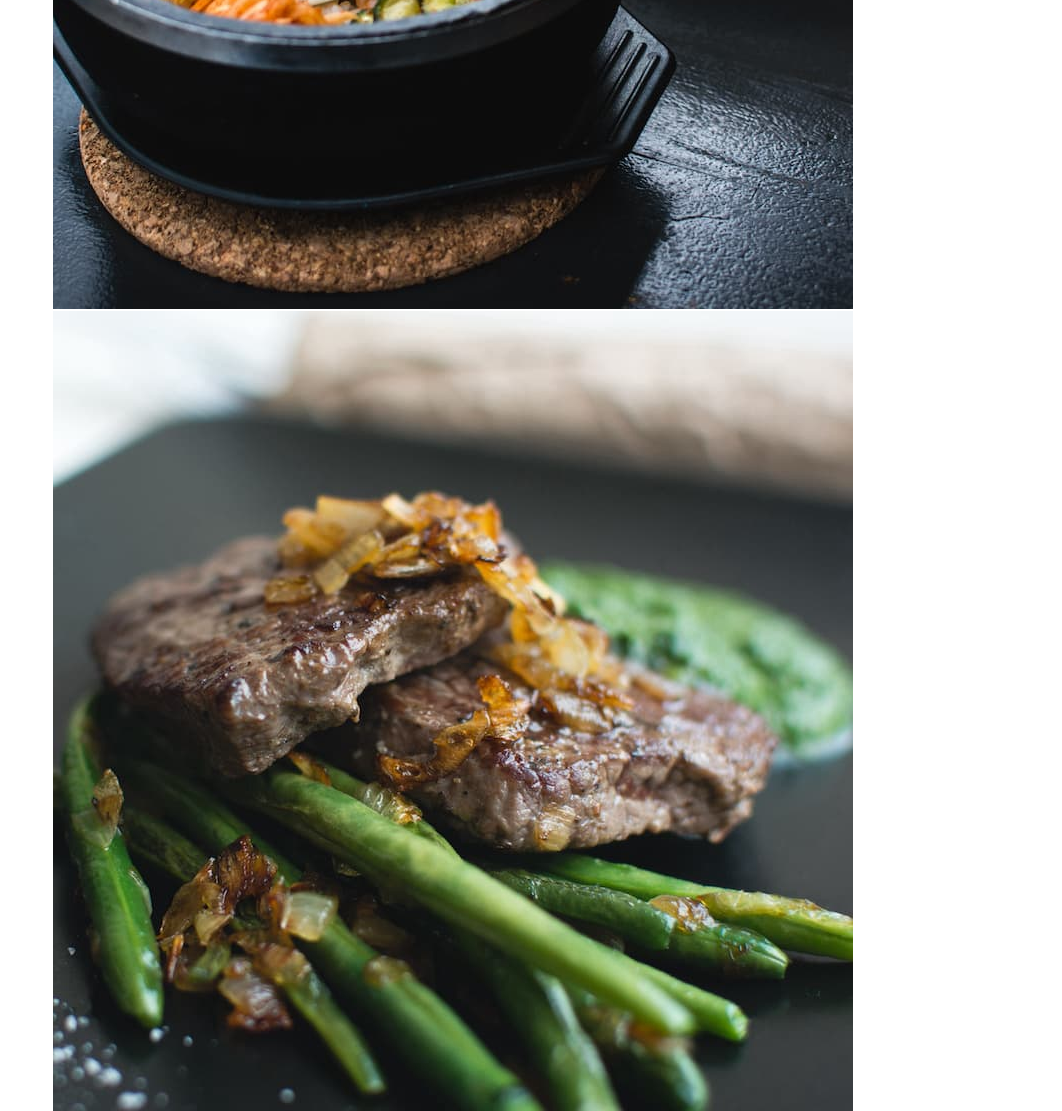
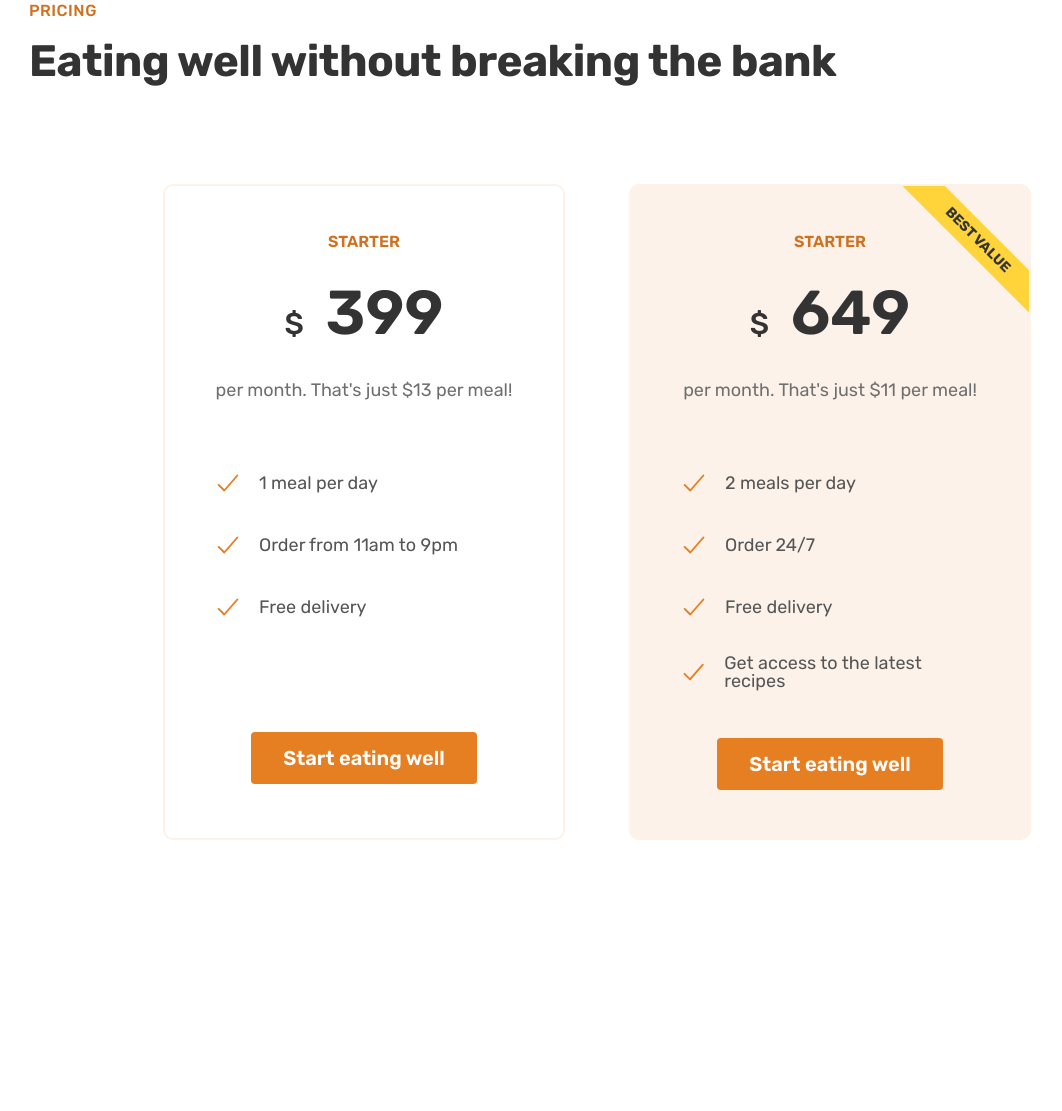
Before and after one commit to Egor228322/WebDev-Omnifood, a plain HTML site: page index.html in a window 1280 px wide. Shown: the part 5038-6149 px from the top of the page, without its empty margins (43-1105 px from the left). After the commit the page ends 5974 px from the top, so only its background shows below. Drawn offline with nearby package versions, Linux system fonts and the light colour scheme.

Commit message:
Pricing Section

```diff
--- a/css/style.css
+++ b/css/style.css
@@ -31,7 +31,7 @@
 
  /* ----------- Header Element -------------- */
 
- header {
+ .header-nav {
    display: flex;
    justify-content: space-between;
    background-color: #fdf2e9;
@@ -197,8 +197,6 @@
   transform: translate(-50%, -50%);
 }
 
-
-
  .step-img-box::before {
   width: 60%;
   padding-bottom: 60%;
@@ -349,7 +347,142 @@
 /* ------- Testimonial Section ------*/
 
 .section-testimonials {
+   padding: 9.6rem 0;
+   display: grid;
+   grid-template-columns: 55fr 45fr;
+   background-color: #fdf2e9;
+}
+
+.testimonials {
+   display: grid;
+   grid-template-columns: 1fr 1fr;
+   grid-template-rows: 1fr 1fr;
+   gap: 4.8rem 8rem;
+}
+
+.testimonials-container {
    padding: 9.6rem;
+}
+
+.testimonial-img {
+   width: 64px;
+   border-radius: 50%;
+   margin-bottom: 1.2rem;
+}
+
+blockquote {
+   font-size: 1.8rem;
+   line-height: 1.8;
+   margin-bottom: 1.6rem;
+}
+
+.testimonial-name {
+   font-size: 1.6rem;
+   color: #6f6f6f;
+}
+
+.gallery {
    display: grid;
-   grid-column: 1fr 1fr;
+   grid-template-columns: repeat(3,1fr);
+   grid-template-rows: repeat(4, 1fr);
+   gap: 1.6rem;
+   padding: 1.6rem;
 }
+
+.gallery-item img {
+   width: 100%;
+   display: block;
+   transition: all 0.3s;
+}
+
+.gallery-item img:hover {
+   transform: scale(1.1);
+}
+
+figure {
+   overflow: hidden;
+}
+
+/* ------------------------------------*/
+
+/* --------  Section Pricing --------- */
+
+.section-pricing {
+   padding: 9.6rem 0;
+}
+
+.pricing-plan {
+   border-radius: 10px;
+   padding: 4.8rem;
+   width: 75%;
+   border: 2px solid #fdf2e9;
+}
+
+.pricing-plan.preferred {
+   background-color: #fdf2e9;
+   position: relative;
+   overflow: hidden;
+}
+
+.pricing-plan.preferred::after {
+   content: "best value";
+   text-transform: uppercase;
+   font-size: 1.4rem;
+   color: #333;
+   font-weight: 700;
+   background-color: #ffd43b;
+   padding: 0.8rem 8rem;
+   position: absolute;
+   right:-18%;
+   top: 6%;
+   transform: rotate(45deg);
+}
+
+.pricing-plan--starter {
+   justify-self: end;
+}
+
+.plan-header {
+   text-align: center;
+   margin-bottom: 4.8rem;
+}
+
+.plan-name {
+   color: #cf711f;
+   font-weight: 600;
+   font-size: 1.6rem;
+   text-transform: uppercase;
+   letter-spacing: 0.75;
+   margin-bottom: 3.2rem;
+}
+
+.plan-price {
+   font-size: 6.2rem;
+   font-weight: 600;
+   color: #333;
+   margin-bottom: 3.2rem;
+}
+
+.plan-text {
+   font-size: 1.8rem;
+   line-height: 1.6;
+   color: #6f6f6f;
+}
+
+.plan-price span {
+   font-size: 3rem;
+   font-weight: 500;
+   margin-right: 0.8rem;
+}
+
+.plan-sign-up {
+   margin-top: 4.8rem;
+   text-align: center;
+}
+
+.list-icon.last {
+   color: white;
+}
+
+
+/* ------------------------------------*/
--- a/index.html
+++ b/index.html
@@ -17,7 +17,7 @@
     <script nomodule src="https://unpkg.com/ionicons@7.1.0/dist/ionicons/ionicons.js"></script>
 </head>
 <body>
-    <header>
+    <header class="header-nav">
             <img src="/img/omnifood-logo.png" alt="Logo" class="logo">
         <nav class="main-nav">
             <ul class="main-nav-list">
@@ -196,33 +196,35 @@
             <a href="#" class="link">See All Recipes &rarr;</a>
         </div>
     </section>
+
     <section class="section-testimonials">
         <div class="testimonials-container">
             <span class="subheading">Testimonials</span>
             <h2 class="heading-secondary">Once yout try it, you can't go back</h2>
-        </div>
+
         <div class="testimonials">
             <figure class="testimonial">
-                <img src="/img/customers/dave.jpg" alt="dave">
+                <img class="testimonial-img" src="/img/customers/dave.jpg" alt="dave">
                 <blockquote>Inexpensive, healthy and great-tasting meals, without even having to order manually! It feels truly magical.</blockquote>
-                <p>- Dave Bryson</p>
+                <p class="testimonial-name">&mdash; Dave Bryson</p>
             </figure>
             <figure class="testimonial">
-                <img src="/img/customers/ben.jpg" alt="ben">
+                <img class="testimonial-img" src="/img/customers/ben.jpg" alt="ben">
                 <blockquote>The AI algorithm is crazy good, it chooses the right meals for me every time. It's amazing not to worry about food anymore!</blockquote>
-                <p>- Ben Handley</p>
+                <p class="testimonial-name">&mdash; Ben Handley</p>
             </figure>
             <figure class="testimonial">
-                <img src="/img/customers/steve.jpg" alt="steve">
+                <img class="testimonial-img" src="/img/customers/steve.jpg" alt="steve">
                 <blockquote>Omnifood is a life saver! I just started a company, so there's no time for cooking. I couldn't live without my daily meals now!</blockquote>
-                <p>- Steve Miller</p>
+                <p class="testimonial-name">&mdash; Steve Miller</p>
             </figure>
             <figure class="testimonial">
-                <img src="/img/customers/hannah.jpg" alt="hannah">
+                <img class="testimonial-img" src="/img/customers/hannah.jpg" alt="hannah">
                 <blockquote>I got Omnifood for the whole family, and it frees up so much time! Plus, everything is organic and vegan and without plastic..</blockquote>
-                <p>- Hannah Smith</p>
+                <p class="testimonial-name">&mdash; Hannah Smith</p>
             </figure>
         </div>
+    </div>
         <div class="gallery">
             <figure class="gallery-item">
                 <img src="/img/gallery/gallery-1.jpg" alt="img1">
@@ -263,6 +265,75 @@
         </div>
     </section>
 
+    <section class="section-pricing">
+        <div class="container">
+            <span class="subheading">Pricing</span>
+            <h2 class="heading-secondary">
+                Eating well without breaking the bank
+            </h2>
+        </div>
+
+        <div class="container grid grid--2-cols">
+            <div class="pricing-plan pricing-plan--starter">
+                <header class="plan-header">
+                <p class="plan-name">Starter</p>
+                <p class="plan-price">  <span>$</span> 399
+                </p>
+                <p class="plan-text">
+                    per month. That's just $13 per meal!
+                </p>
+                </header>
+                <ul class="list">
+                    <li class="list-item">
+                        <ion-icon class="list-icon" name="checkmark-outline"></ion-icon><span>1 meal per day</span>
+                    </li>
+                    <li class="list-item">
+                        <ion-icon class="list-icon" name="checkmark-outline"></ion-icon><span>Order from 11am to 9pm</span>
+                    </li>
+                    <li class="list-item">
+                        <ion-icon class="list-icon" name="checkmark-outline"></ion-icon><span>Free delivery</span>
+                    </li>
+                    <li class="list-item">
+                        <ion-icon class="list-icon last" name="checkmark-outline"></ion-icon><span></span>
+                    </li>
+                </ul>
+                <div class="plan-sign-up">
+                <a href="#" class="btn btn--full">Start eating well</a>
+            </div>
+            </div>
+            <div class="pricing-plan preferred">
+                <header class="plan-header">
+                <p class="plan-name">Starter</p>
+                <p class="plan-price">
+                    <span>$</span> 649
+                </p>
+                <p class="plan-text">
+                    per month. That's just $11 per meal!
+                </p>
+                </header>
+                <ul class="list">
+                    <li class="list-item">
+                        <ion-icon class="list-icon" name="checkmark-outline"></ion-icon><span>2 meals per day</span>
+                    </li>
+                    <li class="list-item">
+                        <ion-icon class="list-icon" name="checkmark-outline"></ion-icon><span>Order 24/7</span>
+                    </li>
+                    <li class="list-item">
+                        <ion-icon class="list-icon" name="checkmark-outline"></ion-icon><span>Free delivery</span>
+                    </li>
+                    <li class="list-item">
+                        <ion-icon class="list-icon" name="checkmark-outline"></ion-icon><span>Get access to the latest recipes</span>
+                    </li>
+                </ul>
+                <div class="plan-sign-up">
+                    <a href="#" class="btn btn--full">Start eating well</a>
+                </div>
+                </div>
+            </div>
+
+        </div>
+
+    </section>
 </main>
 
 </body>
```
